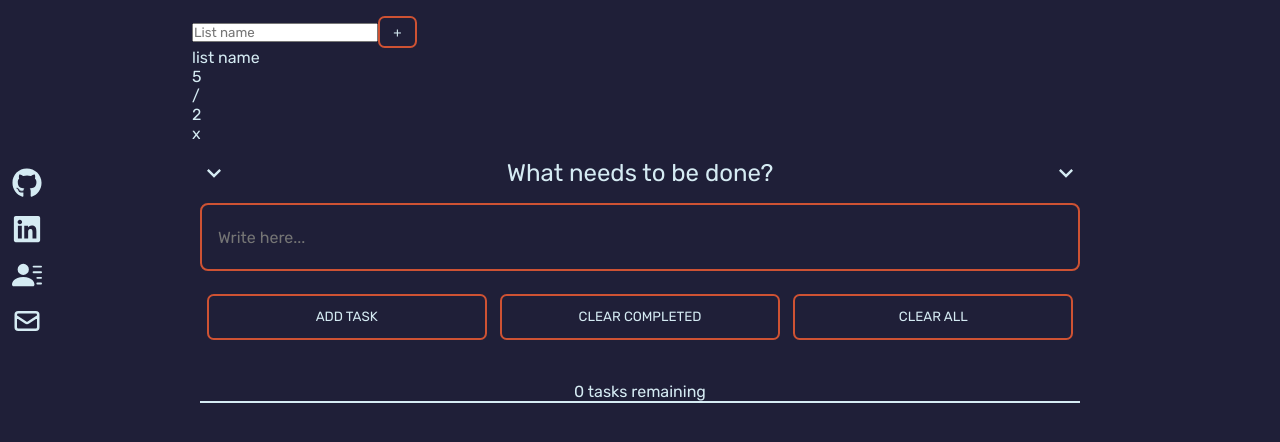
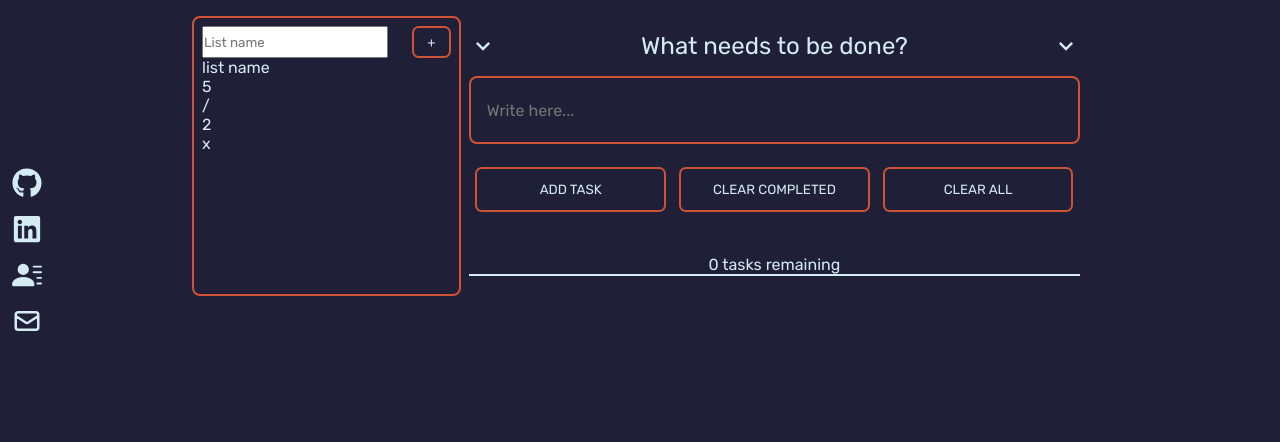
Before and after one commit to wmaKRET/better-todolist, a React (Create React App) app: page / in a window 1280 px wide. Shown: the top 442 px of the page. Built offline with nearby package versions, Linux system fonts and the light colour scheme.

Commit message:
Add basic styling for Lists component

```diff
--- a/src/scss/app.scss
+++ b/src/scss/app.scss
@@ -35,29 +35,34 @@ button {
 
 .container {
     margin: 1em auto;
-    display: flex;
-    flex-direction: column;
 }
 
 /* --- // --- // MEDIA QUERIES // --- // --- */
 
-@media screen and (min-width: 1024px) {
+@media screen and (min-width: 769px) {
     .container {
         width: $width-lg;
+        display: grid;
+        grid-template-columns: 30% 70%;
     }
 }
 
-@media screen and (min-width: 481px) and (max-width: 1024px) {
+@media screen and (min-width: 481px) and (max-width: 768px) {
     .container {
         width: $width-md;
+        display: flex;
+        flex-direction: column;
     }
 }
 
 @media screen and (max-width: 480px) {
     .container {
         width: $width-sm;
+        display: flex;
+        flex-direction: column;
     }
 }
 
 @import "./components/socials";
+@import "./components/lists";
 @import "./components/tasks";
--- /dev/null
+++ b/src/scss/components/_lists.scss
@@ -0,0 +1,12 @@
+.lists {
+    display: flex;
+    flex-direction: column;
+    padding: 0.5em;
+    border: 2px solid $color;
+    border-radius: 0.5em;
+
+    &__menu {
+        display: flex;
+        justify-content: space-between;
+    }
+}
```
